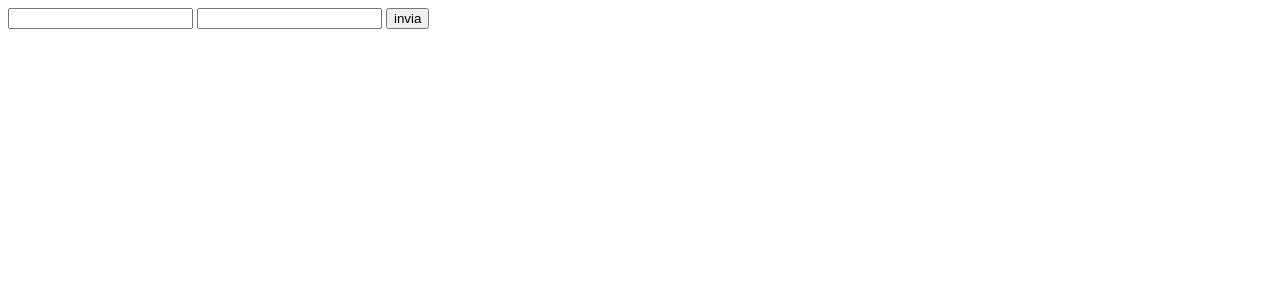
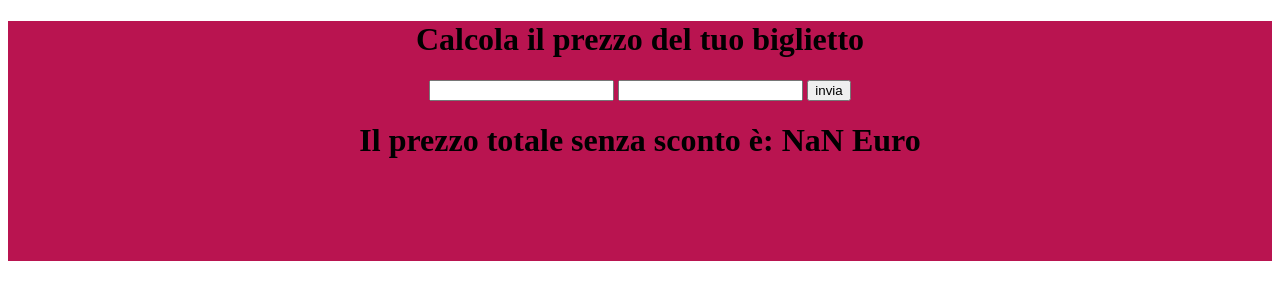
Before and after one commit to Donato-Carola/js-biglietto-treno-form, a plain HTML site: page index.html in a window 1280 px wide. Both pictures are taken after a click on the button "invia". Drawn offline with Linux system fonts and the light colour scheme.

Commit message:
ho provato a lavorare con bootstrap dando uno stile migliore, purtroppo non funziona.

```diff
--- a/css/style.css
+++ b/css/style.css
@@ -0,0 +1,6 @@
+
+main{
+    background-color: rgb(185, 20, 80);
+    text-align: center;
+    padding-bottom: 5rem;
+}
--- a/index.html
+++ b/index.html
@@ -3,13 +3,16 @@
   <head>
     <meta charset="UTF-8" />
     <meta name="viewport" content="width=device-width, initial-scale=1.0" />
+
     <title>Ticket train</title>
+
+    <link rel="stylesheet" href="css/style.css">
   </head>
   <body>
 
     <main>
 
-
+      <h1>Calcola il prezzo del tuo biglietto</h1>
         <input type="text" id="km" />
 
 
@@ -17,6 +20,11 @@
 
         <button>invia</button>
 
+        <div>
+
+                <h1 id="priceTot"></h1>
+        </div>
+
     </main>
 
     <script src="js/script.js"></script>
--- a/js/script.js
+++ b/js/script.js
@@ -45,7 +45,8 @@ function () {
   //* calcolo del prezzo in base ai km (0.1976 euro al km)
 
   const calcPriceKm = (kmUser * 0.1976).toFixed(2);
-  console.log(`'calcolo prezzo moltiplicato per 0.1976 euro: ' ${calcPriceKm}`);
+  console.log(`calcolo prezzo moltiplicato per 0.1976 euro:  ${calcPriceKm}`);
+  document.getElementById('priceTot').innerHTML = `${calcPriceKm} Euro`;
 
   //* una volta avuto il prezzo totale possiamo fare le varie operazioni con IF
 
@@ -54,16 +55,19 @@ function () {
   if (ageUser < 18) {
     const discount = (calcPriceKm * 17.65) / 100;
     const priceTotale = (calcPriceKm - discount).toFixed(2);
-    console.log(`'il prezzo con lo sconto del 17.65% è: ' ${priceTotale}`);
+    console.log(`il prezzo con lo sconto del 17.65% è:  ${priceTotale}`);
+    document.getElementById('priceTot').innerHTML = ` Il prezzo totale con lo sconto del 17.65% è: ${priceTotale} Euro`;
 
                                 // ! seconda condizione calcolare lo sconto del 53.27% se hanno superato i 65 anni
   } else if (ageUser >= 65) {
     const discount = (calcPriceKm * 53.27) / 100;
     const priceTotale = (calcPriceKm - discount).toFixed(2);
-    console.log(`'il prezzo con lo sconto del 53.27% è: ' ${priceTotale}`);
+    console.log(`il prezzo con lo sconto del 53.27% è:  ${priceTotale}`);
+    document.getElementById('priceTot').innerHTML = ` Il prezzo totale con lo sconto del 53.27% è: ${priceTotale} Euro`;
 
                                //!terza condizione se l'età non rientra nello sconto
   } else {
-    console.log(`'il prezzo senza sconto è:' ${calcPriceKm}`);
+    console.log(`il prezzo senza sconto è: ${calcPriceKm}`);
+    document.getElementById('priceTot').innerHTML = ` Il prezzo totale senza sconto è: ${calcPriceKm} Euro`;
   }
 });
```
